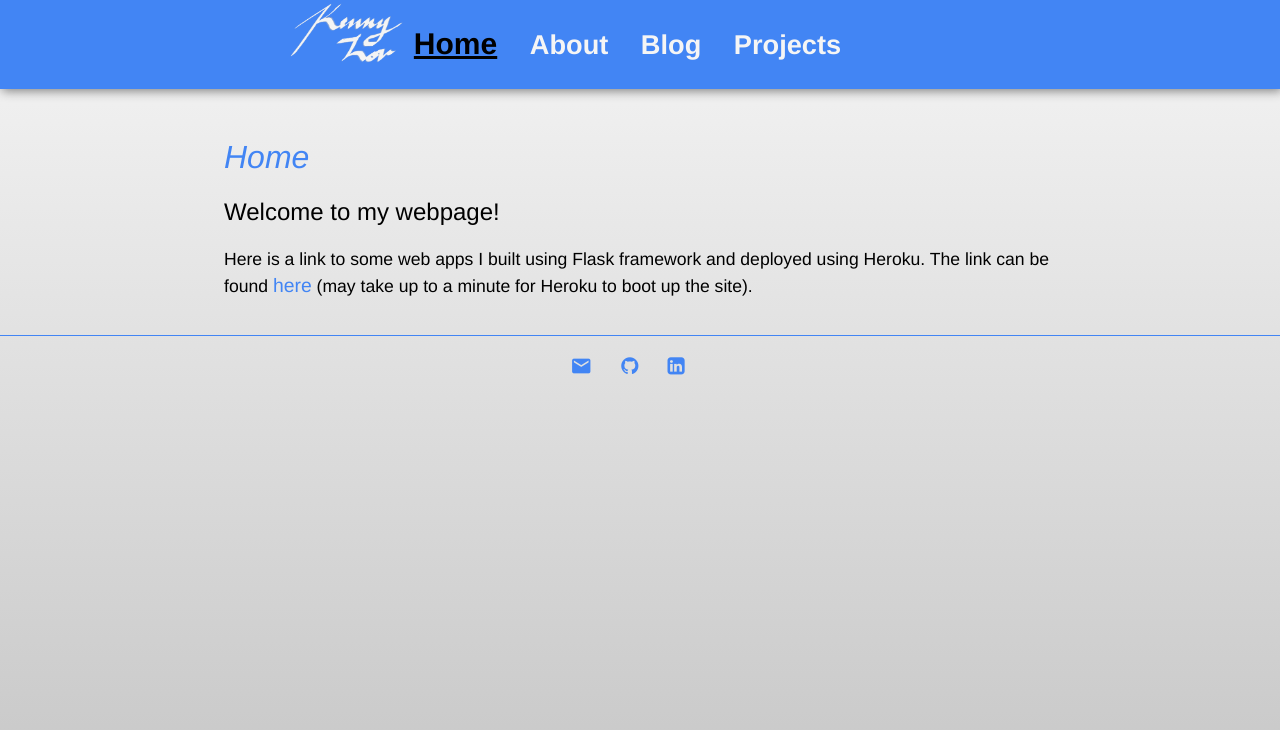
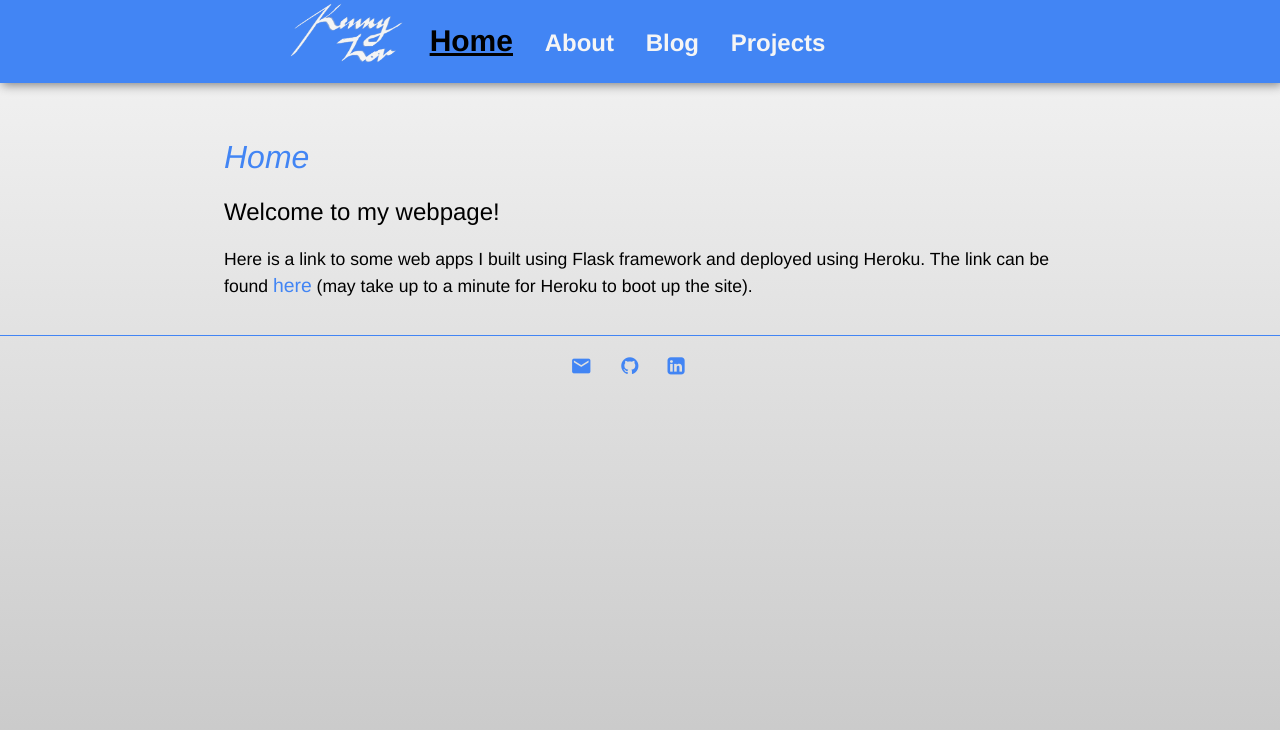
Before and after one commit to clfkenny/clfkenny.github.io, a Jekyll site: the page built from index.md, in a window 1280 px wide. Shown: the top 730 px of the page. Built offline with Jekyll 4.4.1, drawn with Linux system fonts in a browser that asks for light colours.

Commit message:
Update main.css

```diff
--- a/css/main.css
+++ b/css/main.css
@@ -16,7 +16,7 @@ body {
 nav {
     background-color: var(--main-accent-color);
     border-bottom: .8px solid var(--main-accent-color);
-    font-size: 1.7em;
+    font-size: 1.5em;
     text-align: center;
     overflow: hidden;
     position: fixed;
@@ -66,7 +66,7 @@ a {
 }
 nav a:hover {
     color: var(--main-txt-color);
-    font-size:30px;
+    font-size:1.15em;
 }
 
 h1 {
```
